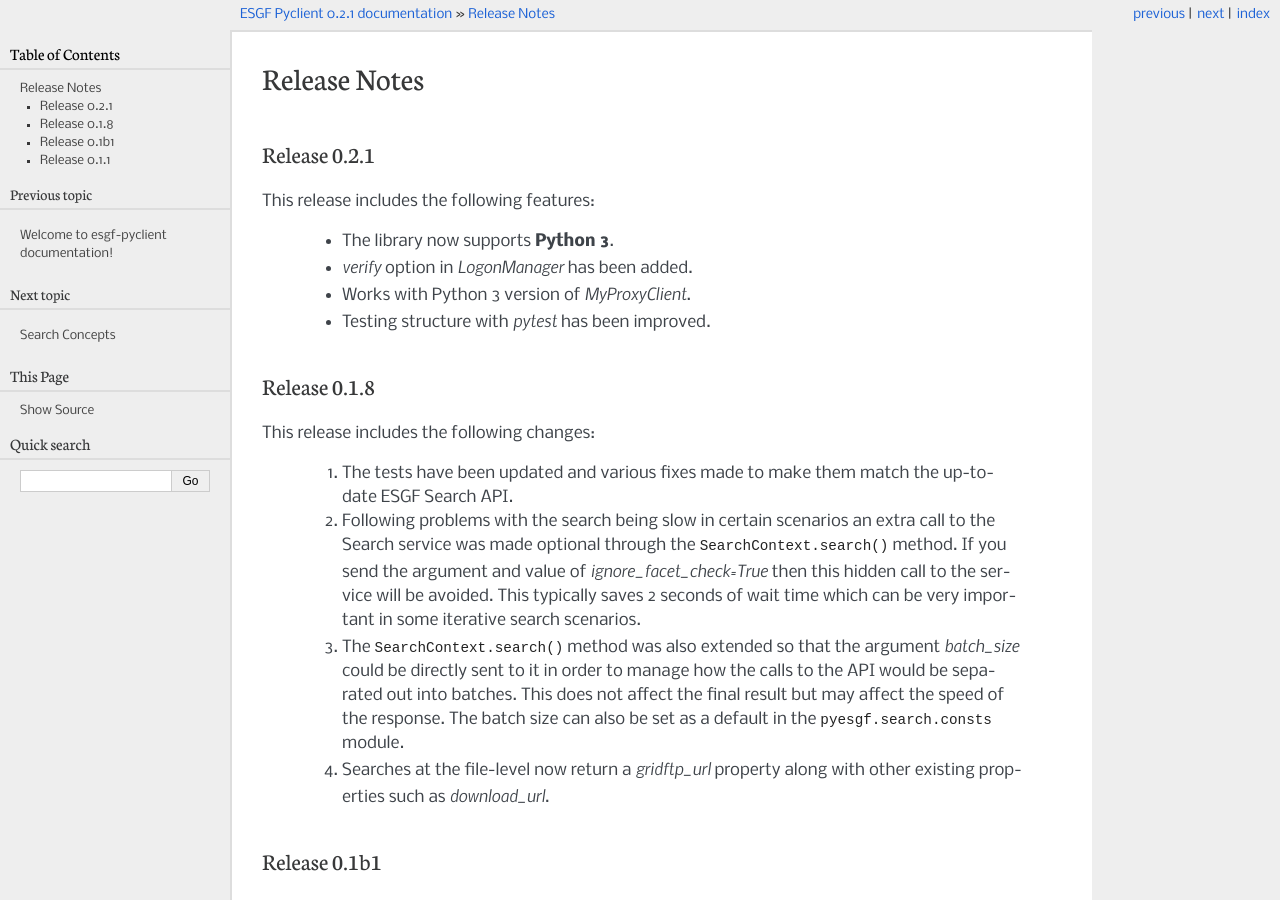
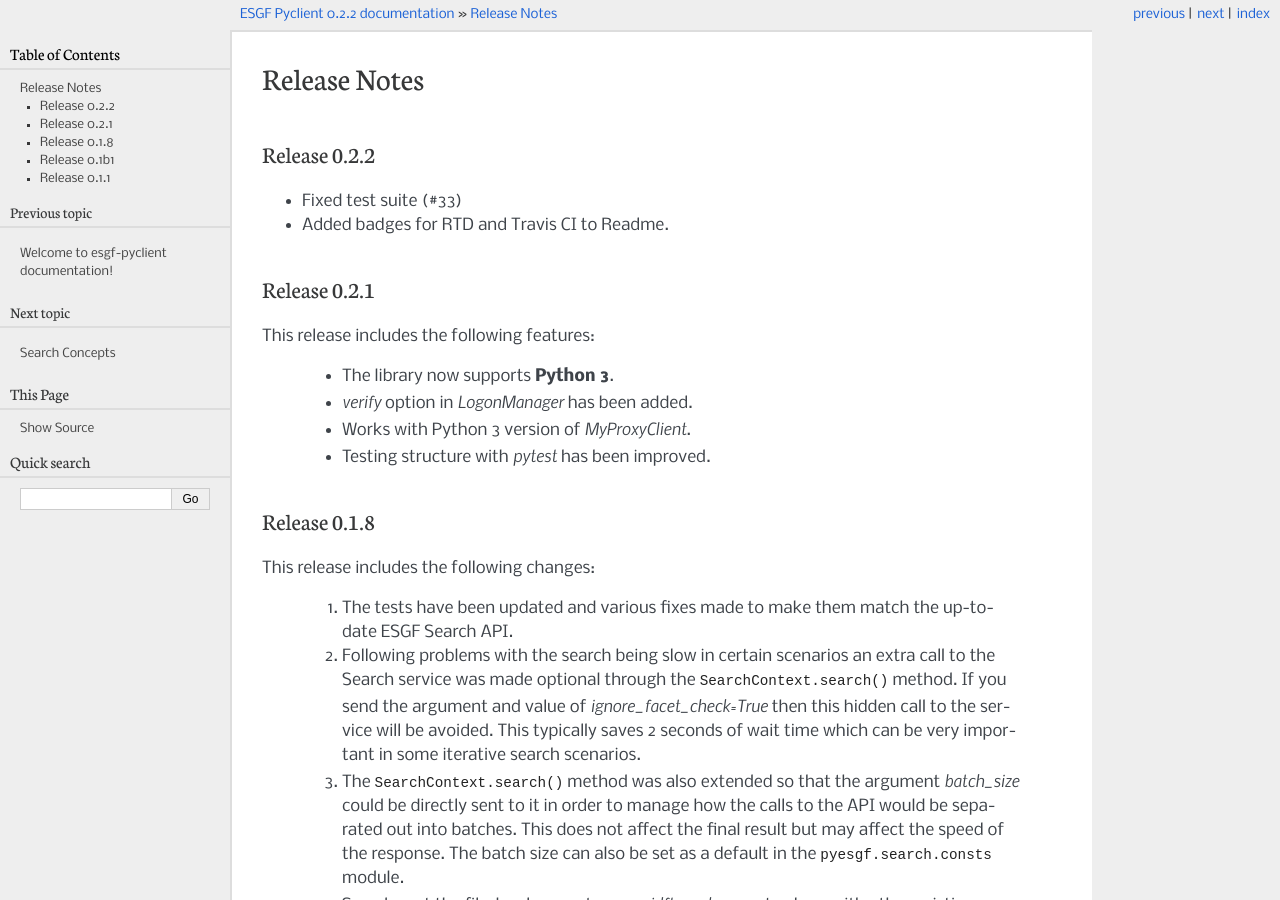
Before and after one commit to ESGF/esgf-pyclient, a Sphinx documentation site: the page built from docs/releases.rst, in a window 1280 px wide and 900 px high. Built offline with Sphinx 7.4.7, drawn with Linux system fonts in a browser that asks for light colours; the version number is read from the project's files by our own code; some of the changed text lies outside the part shown.

Commit message:
release v0.2.2

```diff
--- a/docs/releases.rst
+++ b/docs/releases.rst
@@ -1,5 +1,11 @@
 Release Notes
 =============
+
+Release 0.2.2
+-------------
+
+- Fixed test suite (#33)
+- Added badges for RTD and Travis CI to Readme.
 
 Release 0.2.1
 -------------
--- a/pyesgf/__init__.py
+++ b/pyesgf/__init__.py
@@ -3,4 +3,4 @@ Top-level package for Python interface to ESGF services.
 
 """
 
-__version__ = '0.2.1'
+__version__ = '0.2.2'
```
